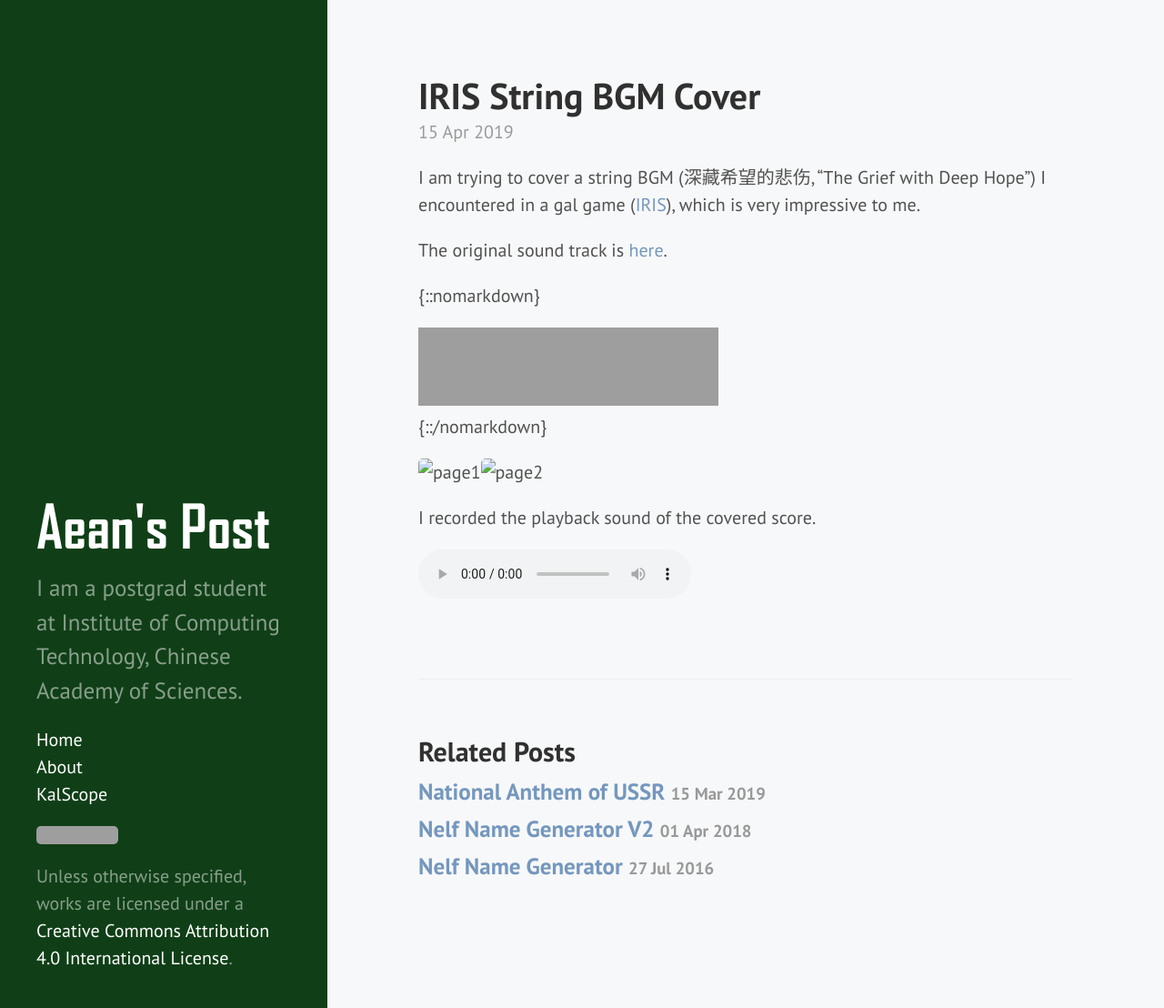
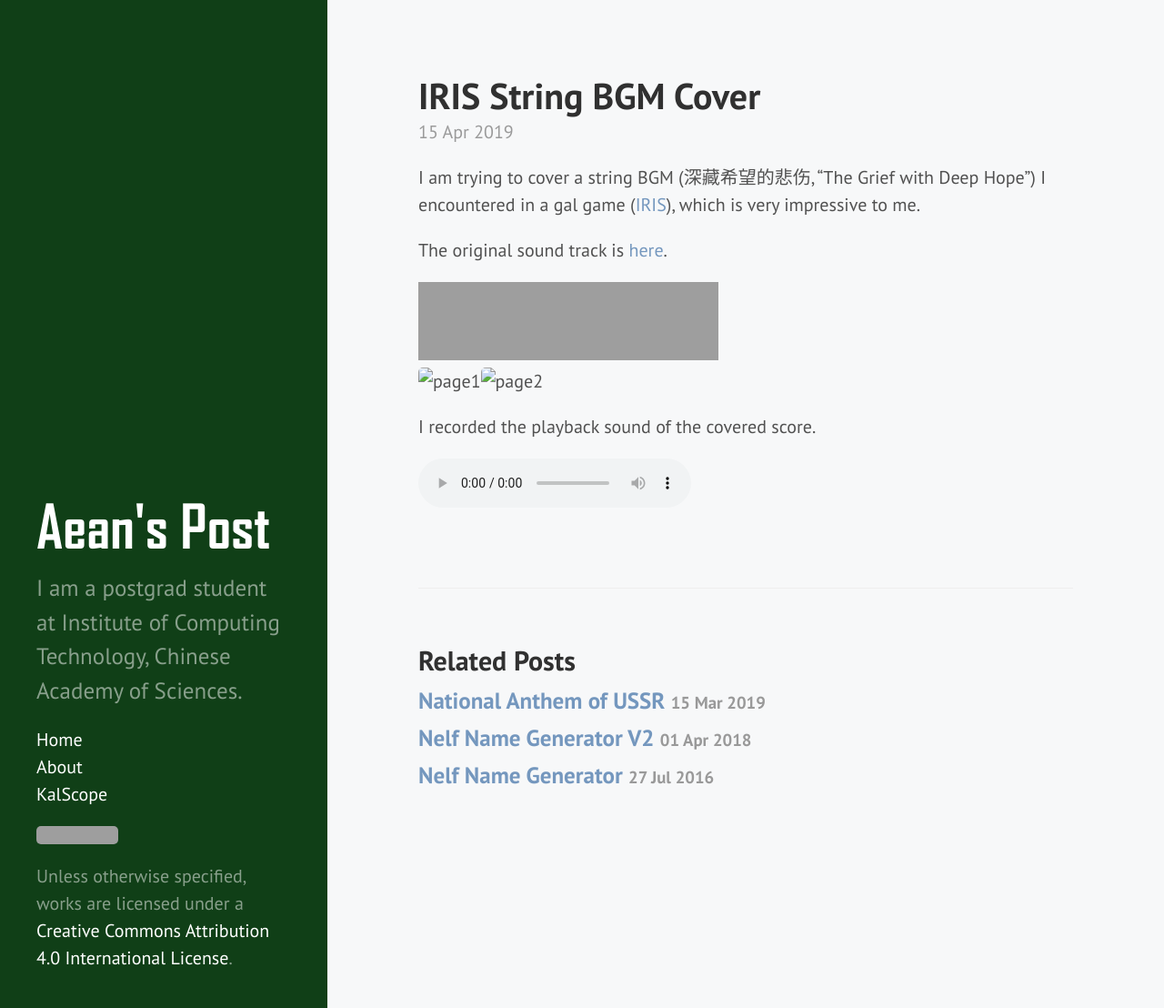
Before and after one commit to AeanSR/AeanSR.github.io, a Jekyll site: the page built from _posts/2019-04-15-iris-string-bgm-cover.md, in a window 1280 px wide and 1108 px high. Shown: the whole window at 91% size. Built offline with Jekyll 4.4.1, drawn with Linux system fonts in a browser that asks for light colours; grey boxes are pictures that could not be loaded.

Commit message:
Update 2019-04-15-iris-string-bgm-cover.md

```diff
--- a/_posts/2019-04-15-iris-string-bgm-cover.md
+++ b/_posts/2019-04-15-iris-string-bgm-cover.md
@@ -7,10 +7,7 @@ I am trying to cover a string BGM (深藏希望的悲伤, "The Grief with Deep H
 
 The original sound track is [here](http://music.163.com/dj?id=2056267351&userid=120051629).
 
-{::nomarkdown}
 <iframe src="//music.163.com/outchain/player?type=3&id=2056267351&auto=0&height=66" frameborder="no" border="0" marginwidth="0" marginheight="0" width=330 height=86> </iframe>
-{::/nomarkdown}
-
 <div style="clear:both;display:table;">
   <div style="float:left;width:50%;">
     <img src="ext/Iris-mp5-1.png" alt="page1" style="width:100%">
```
